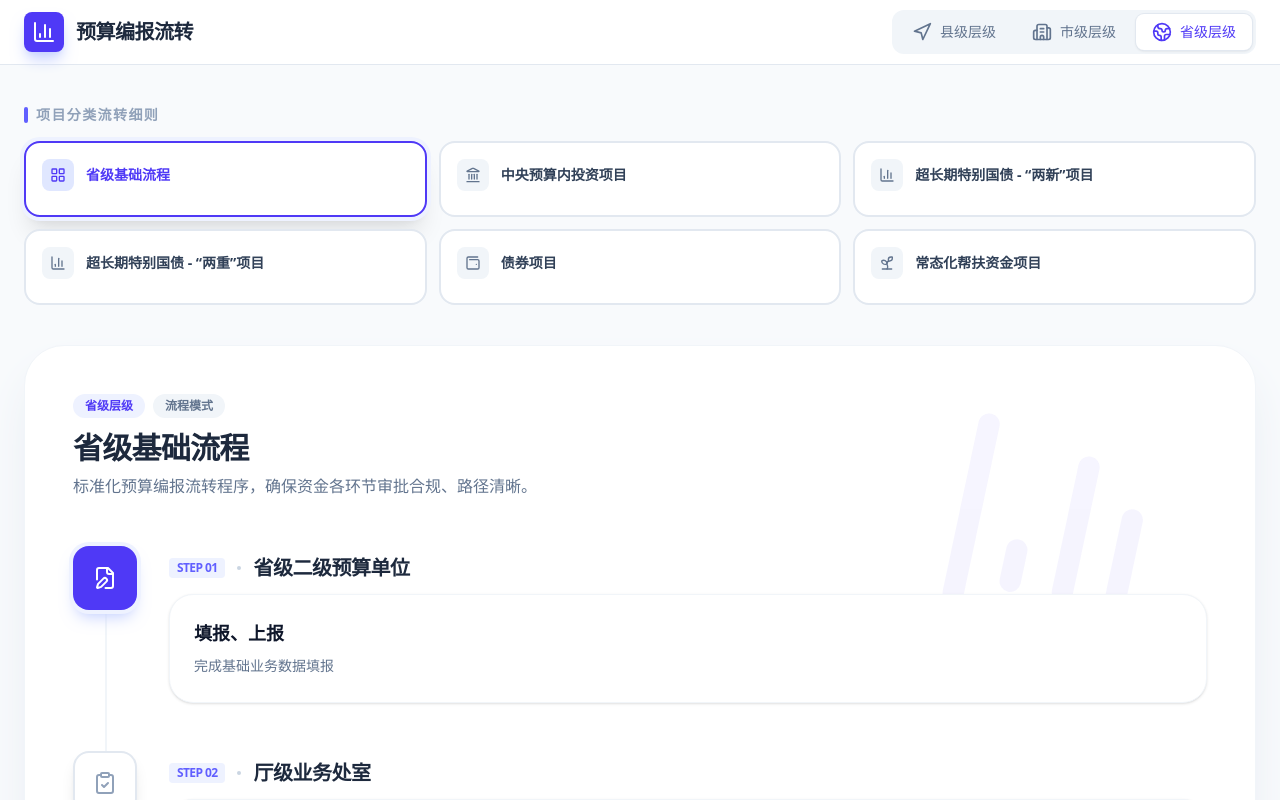
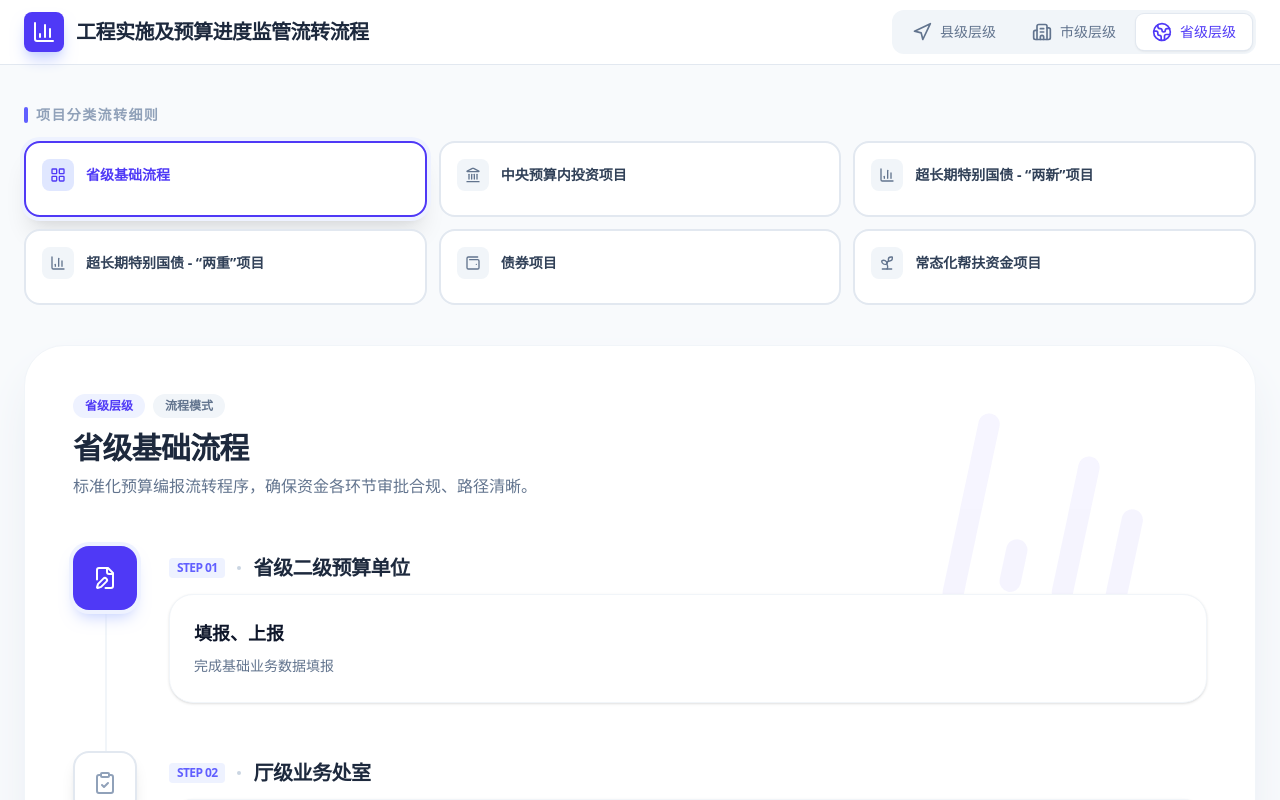
Before and after one commit to 947234742-collab/ysbblz, a React (Vite) app: page / in a window 1280 px wide. Shown: the top 800 px of the page. Built offline with nearby package versions, Linux system fonts and the light colour scheme.

Commit message:
Update App.tsx

```diff
--- a/src/App.tsx
+++ b/src/App.tsx
@@ -63,7 +63,7 @@ export default function App() {
               <BarChart3 className="w-6 h-6" />
             </div>
             <div>
-              <h1 className="text-xl font-bold tracking-tight text-slate-800">预算编报流转</h1>
+              <h1 className="text-xl font-bold tracking-tight text-slate-800">工程实施及预算进度监管流转流程</h1>
             </div>
           </div>
           <div className="hidden md:flex items-center gap-1 bg-slate-100 p-1 rounded-xl">
```
